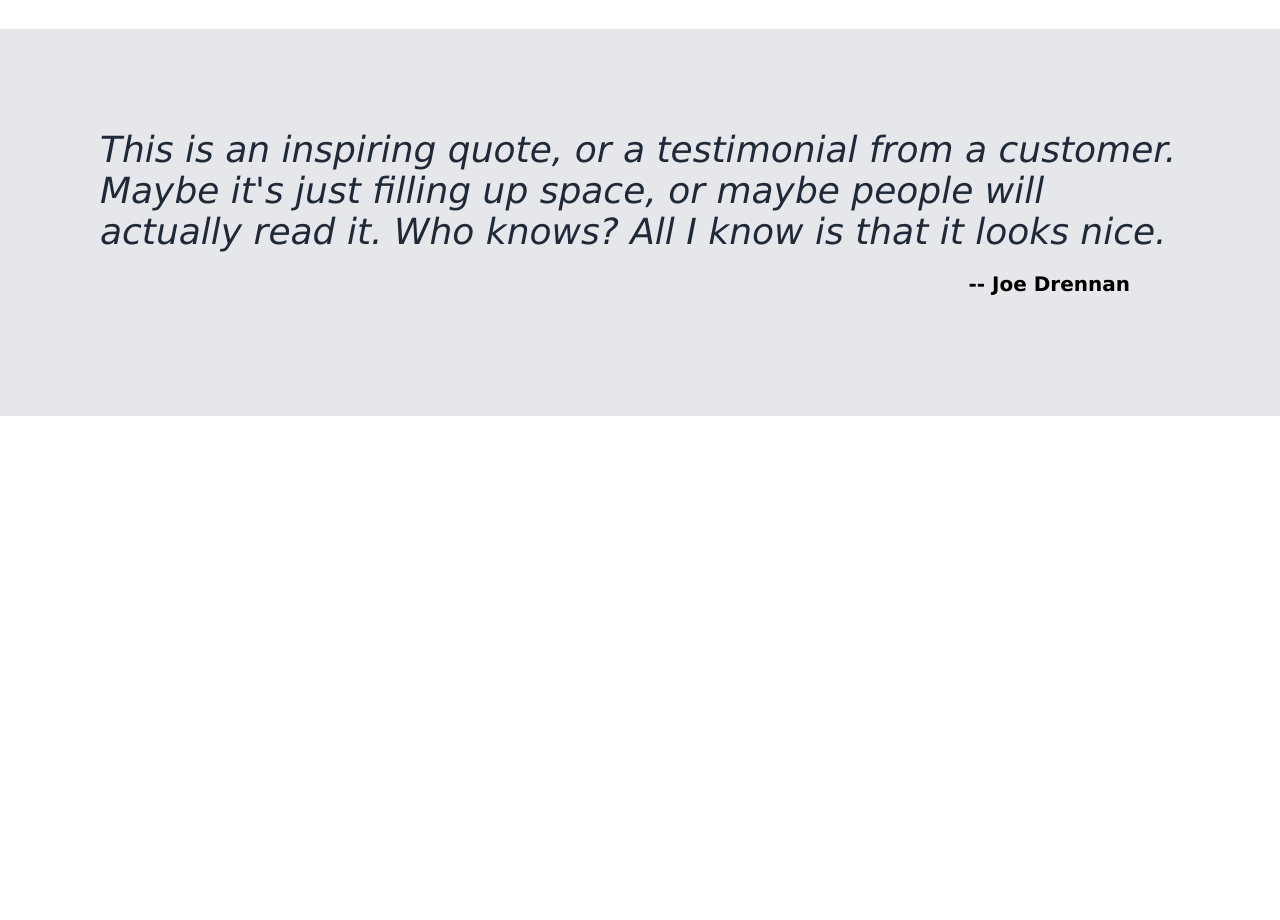
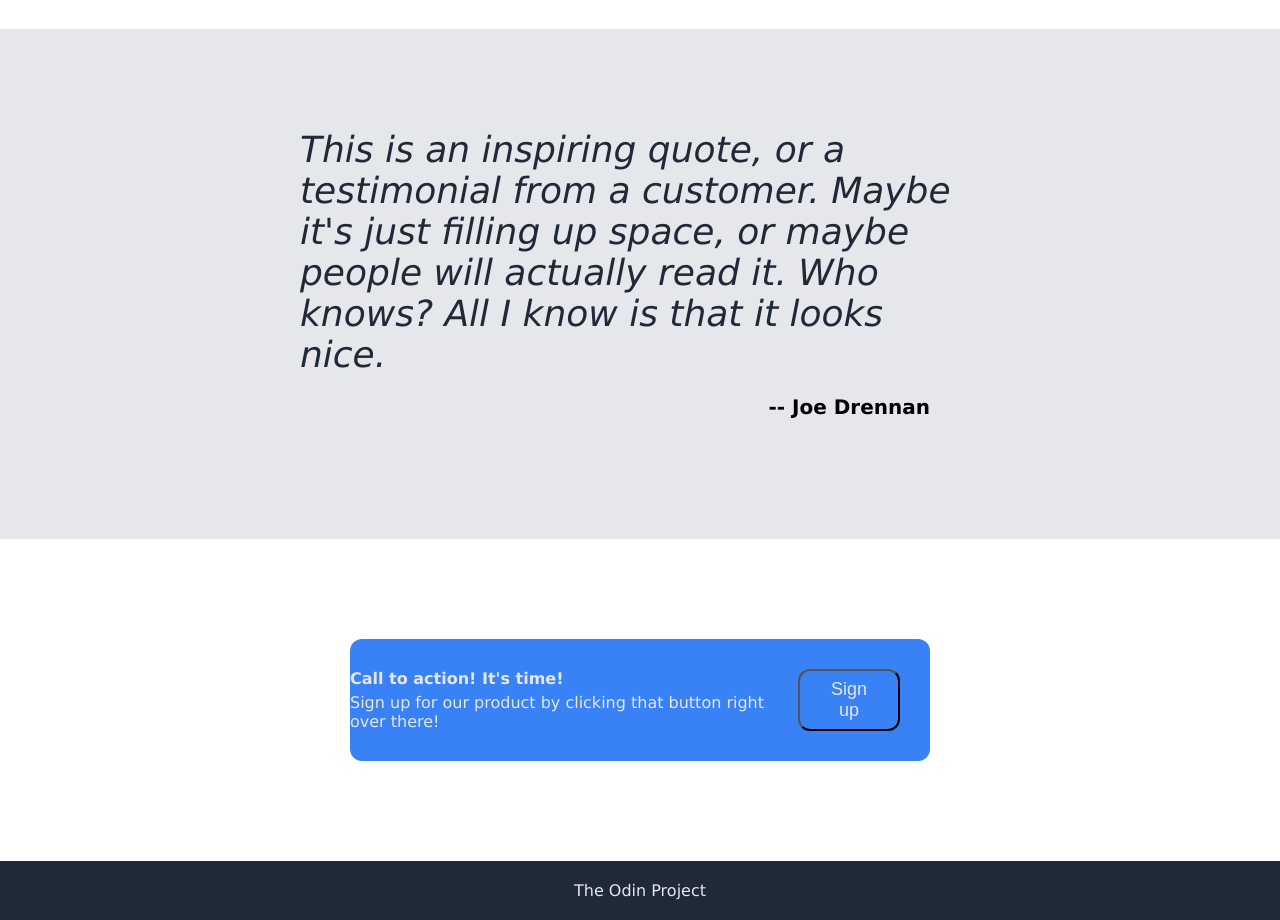
Before and after one commit to anon8683/Landing-page, a plain HTML site: page index.html in a window 1280 px wide. Shown: the part 1000-1920 px from the top of the page. Before the commit the page ends 1416 px from the top, so only its background shows below. Drawn offline with Linux system fonts and the light colour scheme.

Commit message:
Added call to action and footer

```diff
--- a/index.html
+++ b/index.html
@@ -54,9 +54,20 @@
                 <div class="author">
                     <p class="me">-- Joe Drennan</p>
             </div>
+            </div>
+        </div>
+        <div class="container-four">
+            <div class="call">
+                <h4>Call to action! It's time!</h4>
+                <p class="p">Sign up for our product by clicking that button right over there!</p>
+
+            </div>
+            <button class="button-two">Sign up</button>
+        </div>
+
+        <div class="footer">
+            <div>The Odin Project</div>
         </div>
 
 
-
-
     </body>
--- a/stylesheet.css
+++ b/stylesheet.css
@@ -1,5 +1,5 @@
 body {
-    font-family: Verdana, Geneva, Tahoma, sans-serif;
+    font-family:Verdana, Geneva, Tahoma, sans-serif;
     padding: 0;
     margin: 0;
 }
@@ -118,16 +118,16 @@ button {
     display: flex;
     flex-wrap: wrap;
     flex-direction: column;
-    justify-content: end;
+    justify-content: ence;
     align-items: flex-end;
-    padding: 100px;
+    padding: 100px 300px;
 }
 
 
 .quote-text {
     font-size: 36px;
     font-style: italic;
-    font-weight: 100;
+    font-weight: 50;
     color: #1f2937;
     margin: 0;
 }
@@ -137,3 +137,44 @@ button {
     font-size: 20px;
     padding-right: 50px;
 }
+
+.container-four {
+    display: flex;
+    background-color: #3882f6;
+    justify-content: center;
+    margin: 100px 350px;
+    border-radius: 12px;
+}
+
+
+.call {
+    display: flex;
+    flex-direction: column;
+}
+
+.button-two {
+    margin: 30px;
+}
+
+h4 {
+    margin: 0;
+    margin-top: 30px;
+}
+
+.p {
+    margin-top: 5px;
+    margin-bottom: 0;
+}
+
+.p, h4 {
+    color: #e5e7eb;
+}
+
+
+.footer {
+    display: flex;
+    justify-content: center;
+    padding: 20px;
+    background-color: #1f2937;
+    color: #e5e7eb;
+}
```
